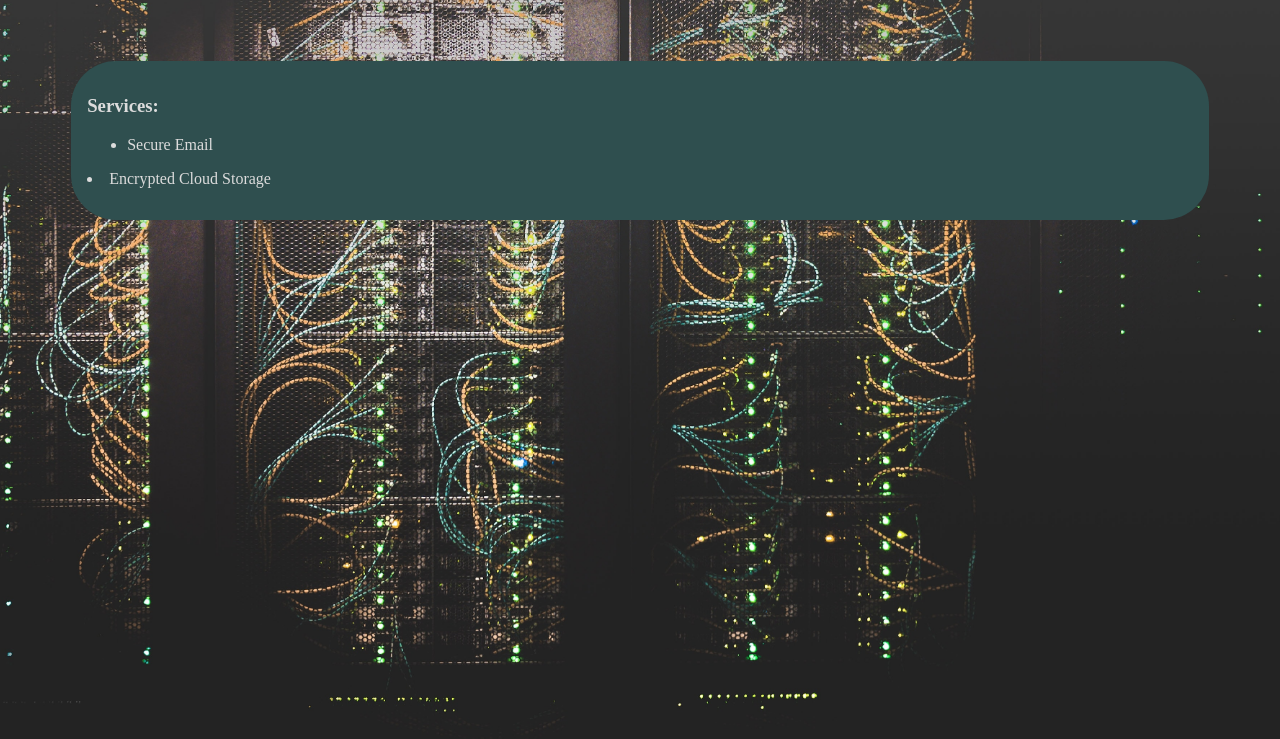
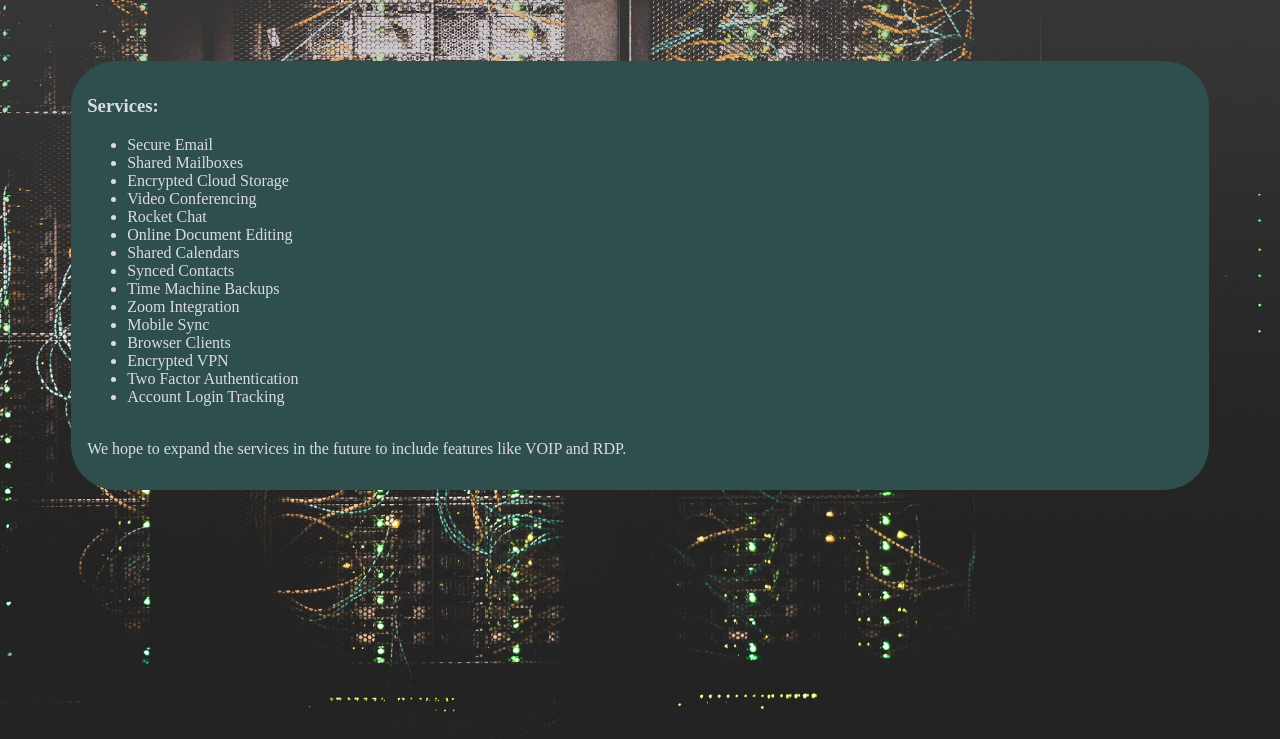
Before and after one commit to Florida-Artificial-Intelligence/Florida-Artificial-Intelligence.github.io, a plain HTML site: page server.html in a window 1280 px wide. Shown: the part 61-800 px from the top of the page. Drawn offline with Linux system fonts and the light colour scheme.

Commit message:
Update server.html

```diff
--- a/server.html
+++ b/server.html
@@ -12,9 +12,24 @@
             <p>
             <h3>Services:</h3>
             <ul>
-                <li>Secure Email</ul>
-                <li>Encrypted Cloud Storage</ul>
+                <li>Secure Email</li>
+                <li>Shared Mailboxes</li>
+                <li>Encrypted Cloud Storage</li>
+                <li>Video Conferencing</li>
+                <li>Rocket Chat</li>
+                <li>Online Document Editing</li>
+                <li>Shared Calendars</li>
+                <li>Synced Contacts</li>
+                <li>Time Machine Backups</li>
+                <li>Zoom Integration</li>
+                <li>Mobile Sync</li>
+                <li>Browser Clients</li>
+                <li>Encrypted VPN</li>
+                <li>Two Factor Authentication</li>
+                <li>Account Login Tracking</li>
             </ul>
+            <br>
+            We hope to expand the services in the future to include features like VOIP and RDP.
             </p>
         </div>
     </body>
```
